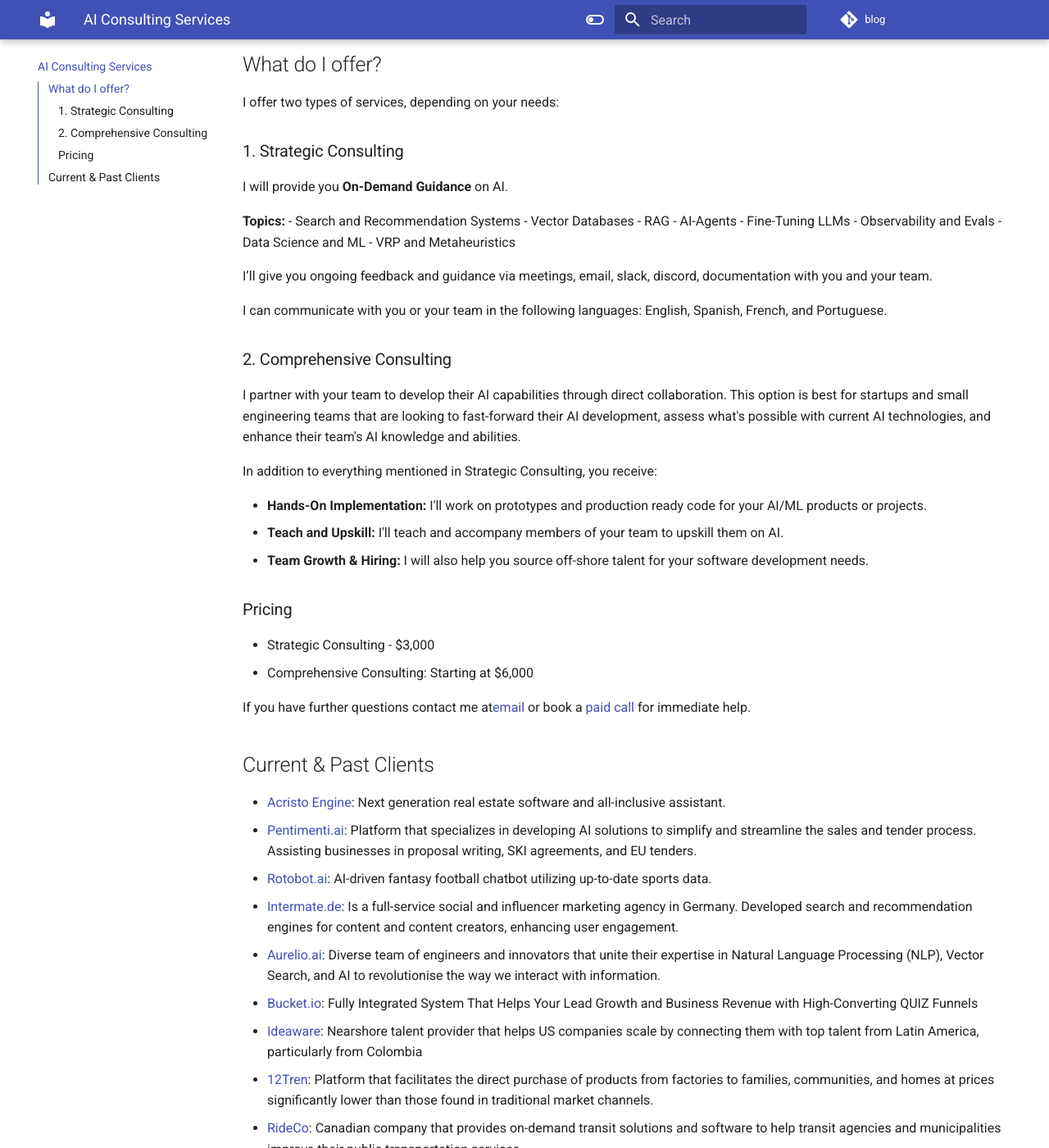
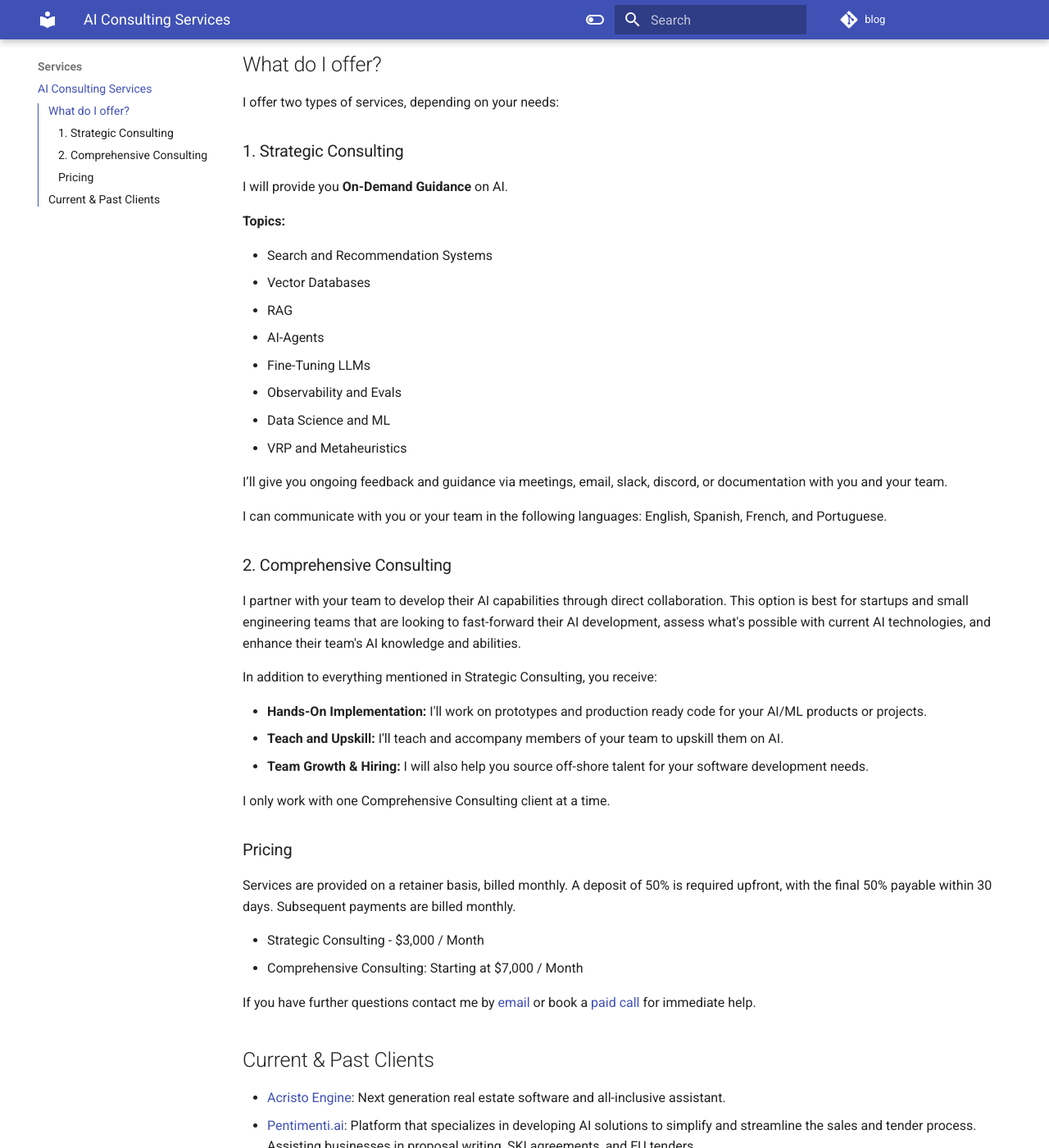
Before and after one commit to mesax1/blog, an MkDocs documentation site: the page built from docs/services.md, in a window 1280 px wide and 1400 px high, scrolled down 628 px. Shown: the whole window at 82% size. Built offline with MkDocs 1.6.1 and Material for MkDocs 9.7.7, drawn with Linux system fonts in a browser that asks for light colours; comment, search, counter and statistics services are not loaded.

Commit message:
Fixed display of navbar, and some minor typing mistakes

```diff
--- a/docs/services.md
+++ b/docs/services.md
@@ -1,4 +1,3 @@
-
 # AI Consulting Services
 
 As an AI Engineer with extensive experience in Data Science, Machine Learning, and AI integrations, I offer specialized consulting services to help startups and established tech companies leverage AI to develop innovative solutions, enhance their technological capabilities, and strengthen their market presence.
@@ -53,6 +52,7 @@
 I will provide you **On-Demand Guidance** on AI.
 
 **Topics:**
+
 - Search and Recommendation Systems
 - Vector Databases
 - RAG
@@ -63,7 +63,7 @@
 - VRP and Metaheuristics
 
 
-I’ll give you ongoing feedback and guidance via meetings, email, slack, discord, documentation with you and your team.
+I’ll give you ongoing feedback and guidance via meetings, email, slack, discord, or documentation with you and your team.
 
 I can communicate with you or your team in the following languages: English, Spanish, French, and Portuguese.
 
@@ -81,16 +81,20 @@
 - **Optimization Guidance:** Strategies to improve data collection, labeling, and quality.
 -->
 
+I only work with one Comprehensive Consulting client at a time.
+
 ### Pricing
 
-- Strategic Consulting - $3,000
-- Comprehensive Consulting: Starting at $6,000
+Services are provided on a retainer basis, billed monthly. A deposit of 50% is required upfront, with the final 50% payable within 30 days. Subsequent payments are billed monthly.
+
+- Strategic Consulting - $3,000 / Month
+- Comprehensive Consulting: Starting at $7,000 / Month
 
 <!--
 A 50% deposit is required to start, with the remainder payable within 30 days. Monthly billing thereafter. For early stage companies, I'm open to discussing equity if that aligns better with your goals.
 -->
 
-If you have further questions contact me at[email](mailto:mesax1@gmail.com) or book a [paid call](https://cal.com/juanpml) for immediate help.
+If you have further questions contact me by [email](mailto:mesax1@gmail.com) or book a [paid call](https://cal.com/juanpml){:target="_blank"} for immediate help.
 
 
 ## Current & Past Clients
--- a/mkdocs.yml
+++ b/mkdocs.yml
@@ -1,7 +1,8 @@
 site_name: juanpml.com
-site_author: Jason Liu
+site_author: Juan Pablo Mesa Lopez
 site_description: >-
   Notes about AI engineering stuff I find interesting or useful.
+
 repo_name: blog
 repo_url: https://github.com/mesax1/blog/
 site_url: https://juanpml.com/
@@ -35,6 +36,14 @@
       primary: dark-blue
       accent: lime
 
+nav:
+  - Home:
+    - Introductions: 'index.md'
+    - AI Consulting Services: "services.md"
+  - Services:
+    - AI Consulting Services: "services.md"
+
+
 plugins:
   - social
   - search
```
Also changed, not shown: docs/index.md (+4 -5 lines), docs/other_index.md (deleted).
